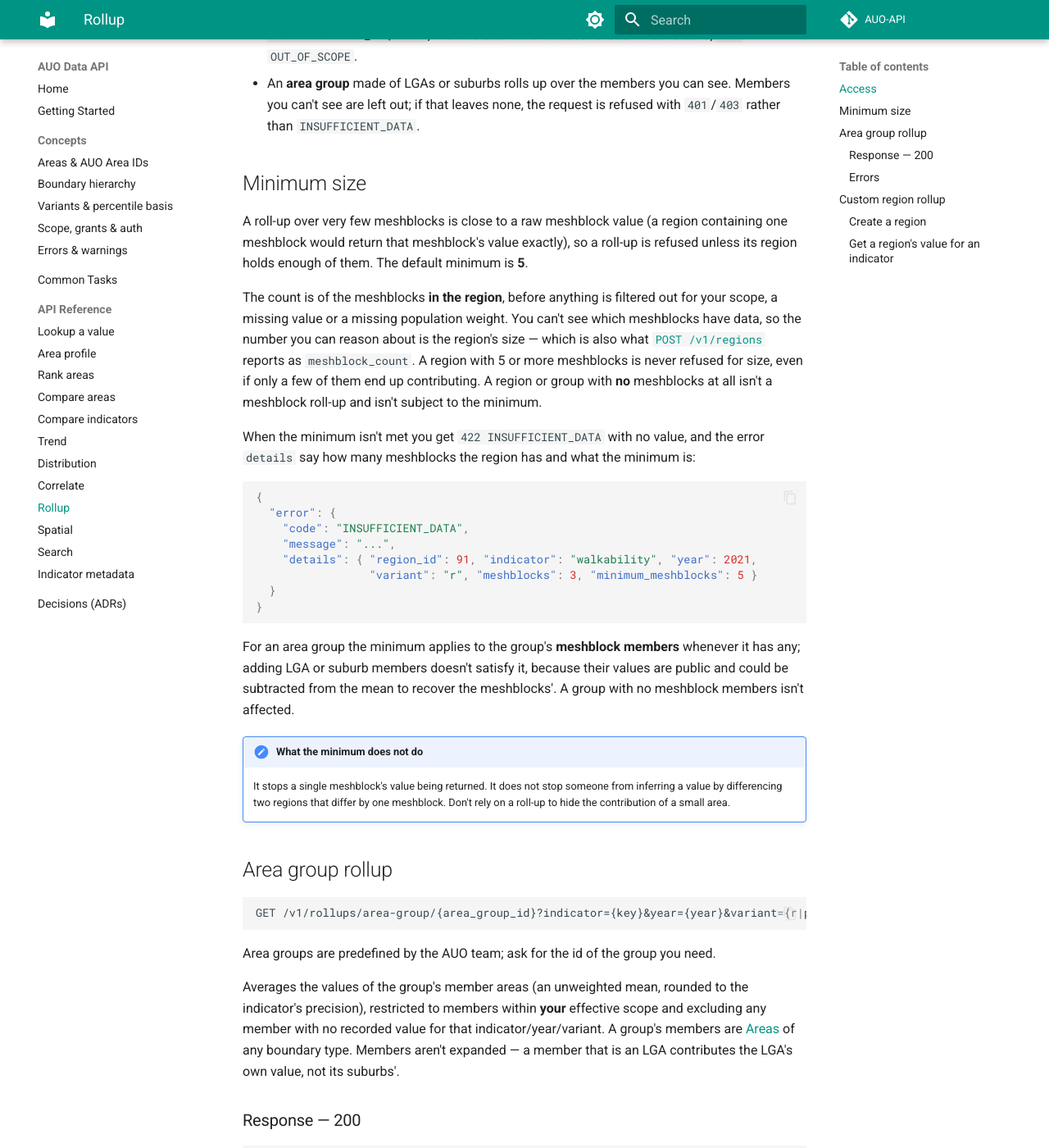
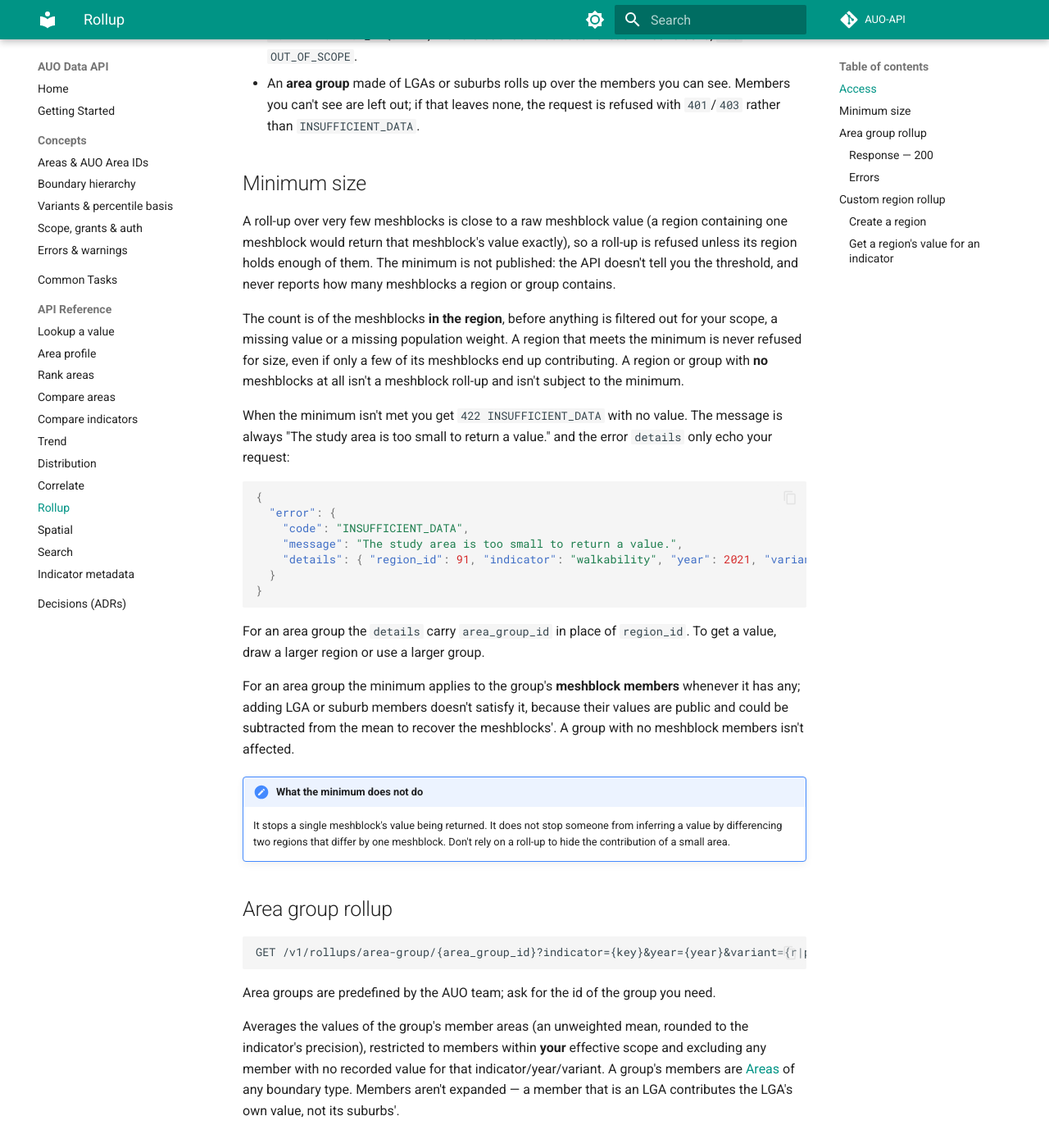
Before and after one commit to Australian-Urban-Observatory/AUO-API-docs, an MkDocs documentation site: the page built from docs/reference/rollup.md, in a window 1280 px wide and 1400 px high, scrolled down 840 px. Shown: the whole window at 82% size. Built offline with MkDocs 1.6.1 and Material for MkDocs 9.7.7, drawn with Linux system fonts in a browser that asks for light colours; comment, search, counter and statistics services are not loaded; some of the changed text lies outside the part shown.

Commit message:
Docs: roll-ups no longer return Meshblock counts or the minimum size
POST /v1/regions and GET /v1/regions/{id}/values drop meshblock_count;
the area-group roll-up drops member_count. A too-small roll-up now returns
a fixed INSUFFICIENT_DATA message whose details only echo the request.
The default minimum is no longer published in the manual.

Closes #1

````diff
--- a/docs/reference/rollup.md
+++ b/docs/reference/rollup.md
@@ -34,28 +34,30 @@ access does not. So:
 
 A roll-up over very few meshblocks is close to a raw meshblock value (a region containing one
 meshblock would return that meshblock's value exactly), so a roll-up is refused unless its
-region holds enough of them. The default minimum is **5**.
+region holds enough of them. The minimum is not published: the API doesn't tell you the
+threshold, and never reports how many meshblocks a region or group contains.
 
 The count is of the meshblocks **in the region**, before anything is filtered out for your
-scope, a missing value or a missing population weight. You can't see which meshblocks have
-data, so the number you can reason about is the region's size — which is also what
-[`POST /v1/regions`](#create-a-region) reports as `meshblock_count`. A region with 5 or more
-meshblocks is never refused for size, even if only a few of them end up contributing. A region
+scope, a missing value or a missing population weight. A region that meets the minimum is
+never refused for size, even if only a few of its meshblocks end up contributing. A region
 or group with **no** meshblocks at all isn't a meshblock roll-up and isn't subject to the minimum.
 
-When the minimum isn't met you get `422 INSUFFICIENT_DATA` with no value, and the error
-`details` say how many meshblocks the region has and what the minimum is:
+When the minimum isn't met you get `422 INSUFFICIENT_DATA` with no value. The message is
+always "The study area is too small to return a value." and the error `details` only echo
+your request:
 
 ```json
 {
   "error": {
     "code": "INSUFFICIENT_DATA",
-    "message": "...",
-    "details": { "region_id": 91, "indicator": "walkability", "year": 2021,
-                 "variant": "r", "meshblocks": 3, "minimum_meshblocks": 5 }
+    "message": "The study area is too small to return a value.",
+    "details": { "region_id": 91, "indicator": "walkability", "year": 2021, "variant": "r" }
   }
 }
 ```
+
+For an area group the `details` carry `area_group_id` in place of `region_id`. To get a value,
+draw a larger region or use a larger group.
 
 For an area group the minimum applies to the group's **meshblock members** whenever it has any;
 adding LGA or suburb members doesn't satisfy it, because their values are public and could
@@ -89,13 +91,9 @@ a member that is an LGA contributes the LGA's own value, not its suburbs'.
   "indicator": "walkability",
   "year": 2021,
   "variant": "r",
-  "value": 5.8,
-  "member_count": 11
+  "value": 5.8
 }
 ```
-
-`member_count` is the number of members that actually **contributed** a value — not the
-group's total membership.
 
 ### Errors
 
@@ -124,14 +122,13 @@ POST /v1/regions
 ```
 
 ```json
-{ "id": 91, "url": "/v1/regions/91", "meshblock_count": 47 }
+{ "id": 91, "url": "/v1/regions/91" }
 ```
 
 `label` is optional. Creating a region doesn't need a key and doesn't read any values — the
 access check happens when you ask for values. If the polygon resolves to zero meshblocks,
-nothing is created, so `meshblock_count` is never `0` for a region you can subsequently
-fetch. A region with fewer meshblocks than the [minimum](#minimum-size) *is* created, but
-asking it for values is refused.
+nothing is created. A region with fewer meshblocks than the [minimum](#minimum-size) *is*
+created, but asking it for values is refused.
 
 **Errors:** `CUSTOM_REGION_INVALID_GEOMETRY` (400) — malformed, self-intersecting, or over
 5,000 vertices; `CUSTOM_REGION_EMPTY` (422) — valid polygon, zero meshblocks fully contained.
@@ -152,15 +149,11 @@ Computes the person-weighted mean of the region's meshblock-level values, live,
   "indicator": "walkability",
   "year": 2021,
   "variant": "r",
-  "value": 6.1,
-  "meshblock_count": 47
+  "value": 6.1
 }
 ```
 
-`meshblock_count` here is the region's **size** — the same number `POST /v1/regions` reported
-at creation — not the number of meshblocks that contributed a value. (It used to be the
-contributing count; reporting that beside a value could reveal that the value was a single
-raw meshblock's.) You are never told how many meshblocks had data.
+No meshblock count is returned, so you can't tell how many meshblocks a value rests on.
 
 **Errors:**
 
````
Also changed, not shown: docs/common-tasks.md (+1 -1 lines), docs/concepts/errors.md (+0 -3 lines), docs/concepts/scope-and-auth.md (+2 -2 lines), docs/getting-started.md (+4 -1 lines).
